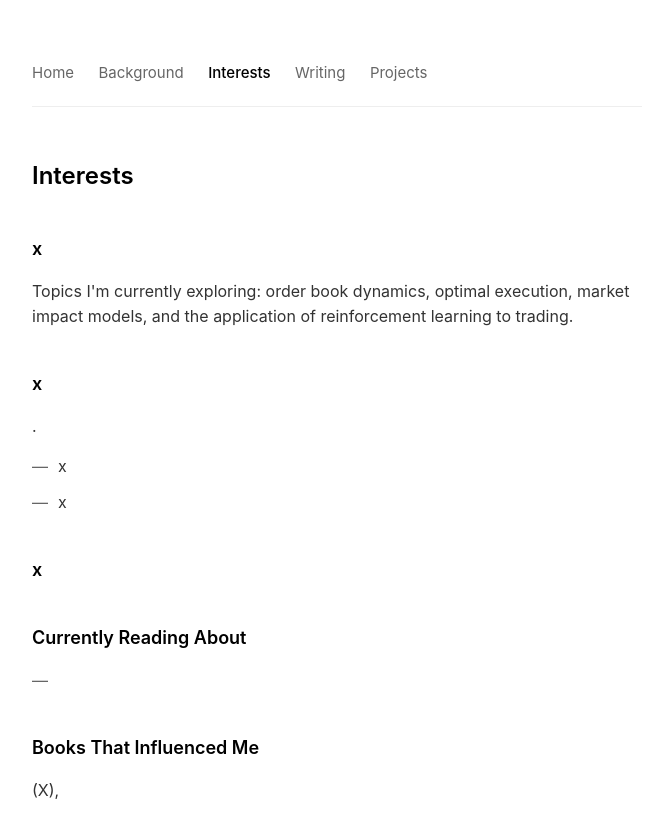
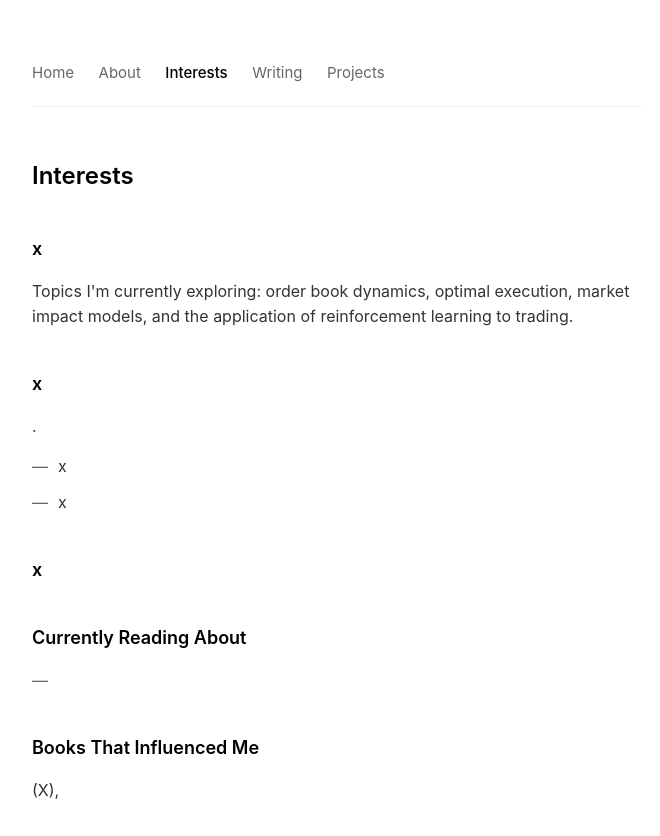
Before and after one commit to leonkerin/leonkerin.github.io, a plain HTML site: page interests.html in a window 1280 px wide. Shown: the whole page, without its empty margins (303-963 px from the left). Drawn offline with Linux system fonts and the light colour scheme.

Commit message:
Update interests.html

```diff
--- a/interests.html
+++ b/interests.html
@@ -107,7 +107,7 @@
 <body>
     <nav>
         <a href="index.html">Home</a>
-        <a href="background.html">Background</a>
+        <a href="about.html">About</a>
         <a href="interests.html" class="active">Interests</a>
         <a href="writing.html">Writing</a>
         <a href="projects.html">Projects</a>
```
